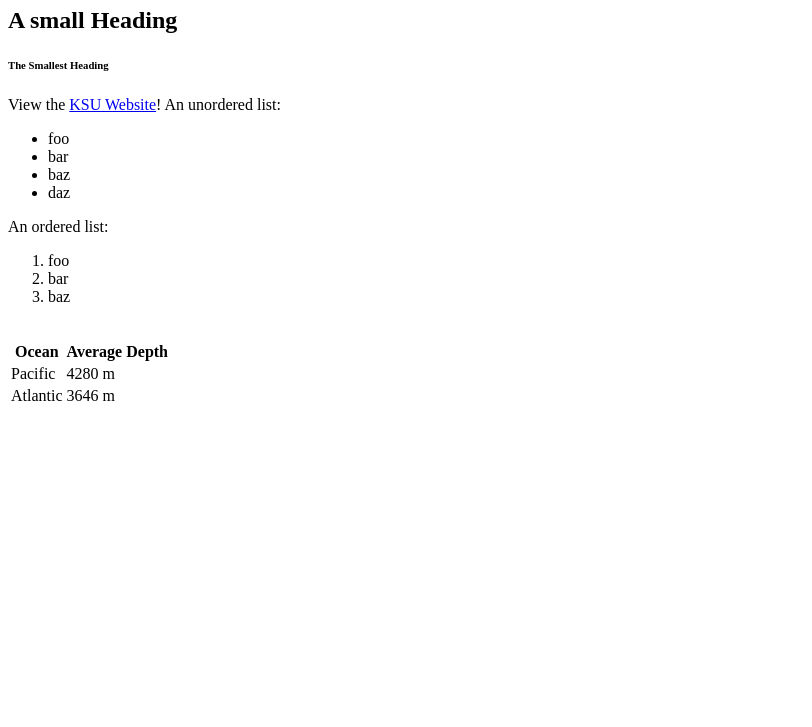
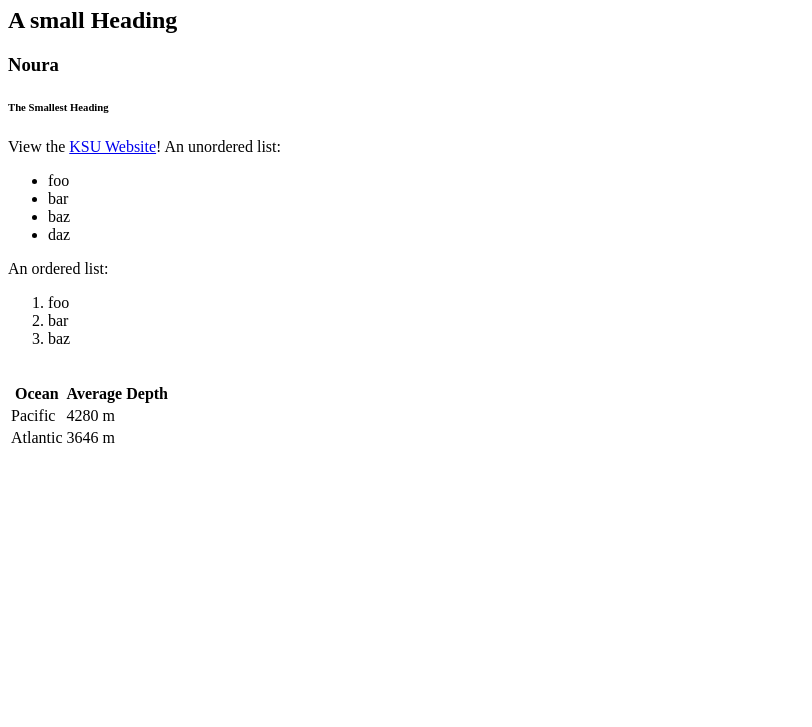
Before and after one commit to Nouramm134/Lab2_Noura_Layan, a plain HTML site: page index.html in a window 1280 px wide. Shown: the part 73-800 px from the top of the page, without its empty margins (0-812 px from the left). Drawn offline with Linux system fonts and the light colour scheme.

Commit message:
add noura

```diff
--- a/index.html
+++ b/index.html
@@ -7,6 +7,7 @@
 	<body>
 		<h1>A Large Heading</h1>
 		<h2>A small Heading</h2>
+		<h3>Noura</h3>
 		<h6>The Smallest Heading</h6>
 
 		View the <a href="https://www.ksu.edu.sa//">KSU Website</a>!
```
